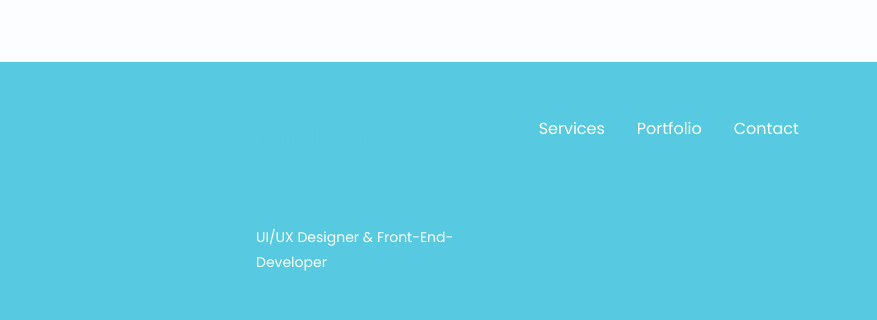
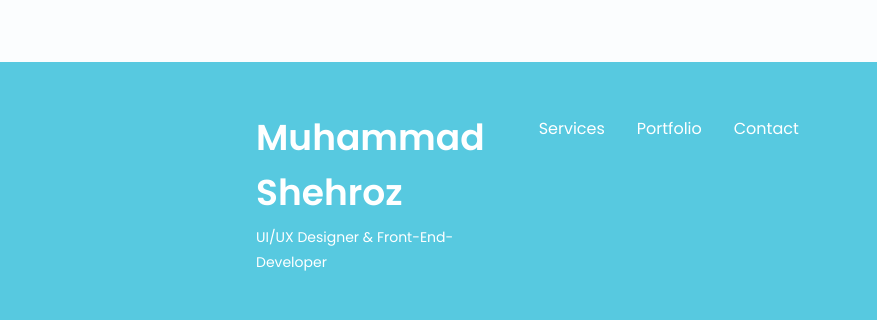
Before and after one commit to MuhammadShehroz56/Portfolio, a plain HTML site: page index.html in a window 1280 px wide. Shown: the part 6030-6350 px from the top of the page, 0-877 px from the left. Drawn offline with nearby package versions, Linux system fonts and the light colour scheme.

Commit message:
Update styles.css

```diff
--- a/packages/css/styles.css
+++ b/packages/css/styles.css
@@ -978,7 +978,7 @@ img {
 
 .footer__title
 {
-  color: var(--first-color);
+  color: white;
 }
 .footer__subtitle,
 .footer__link,
```
